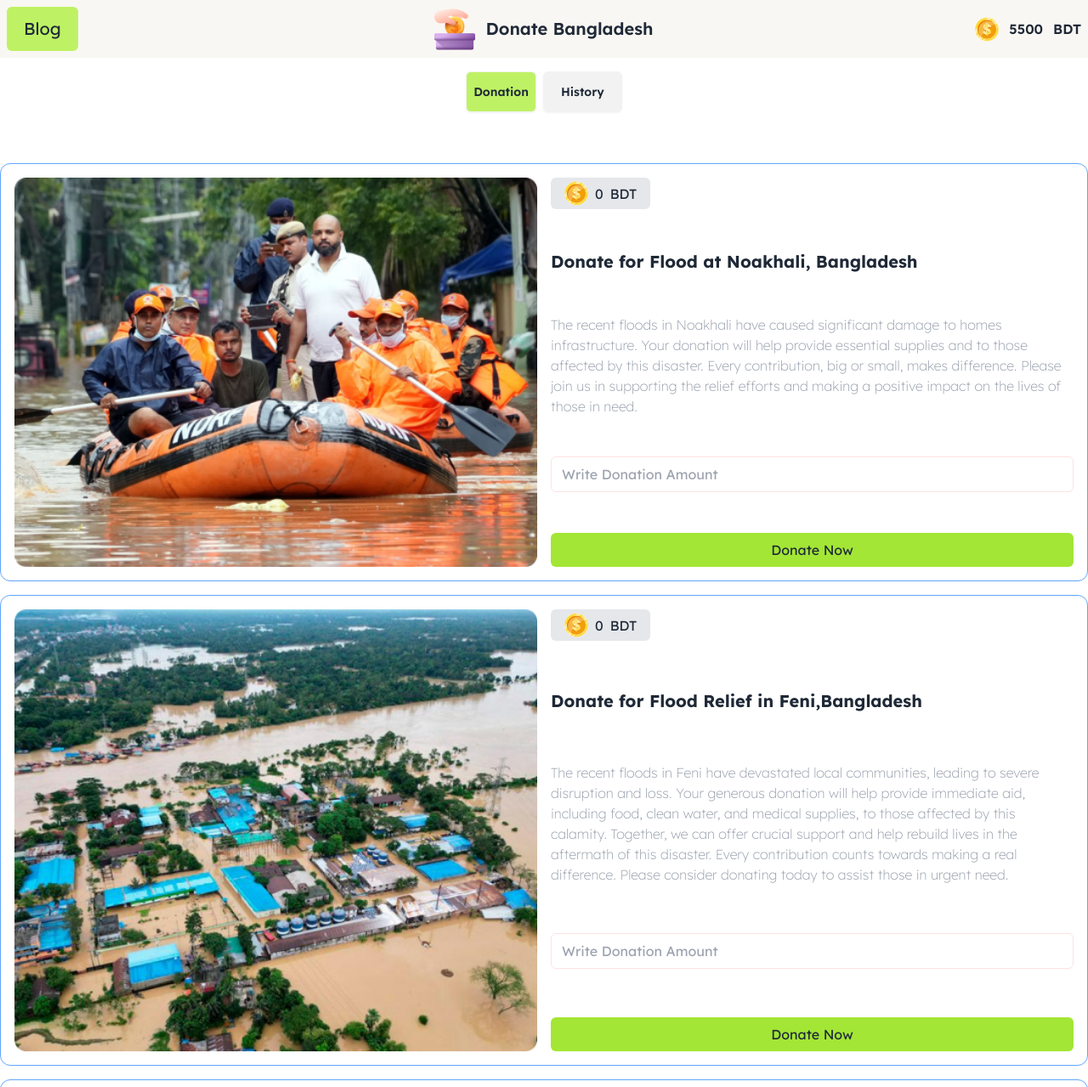
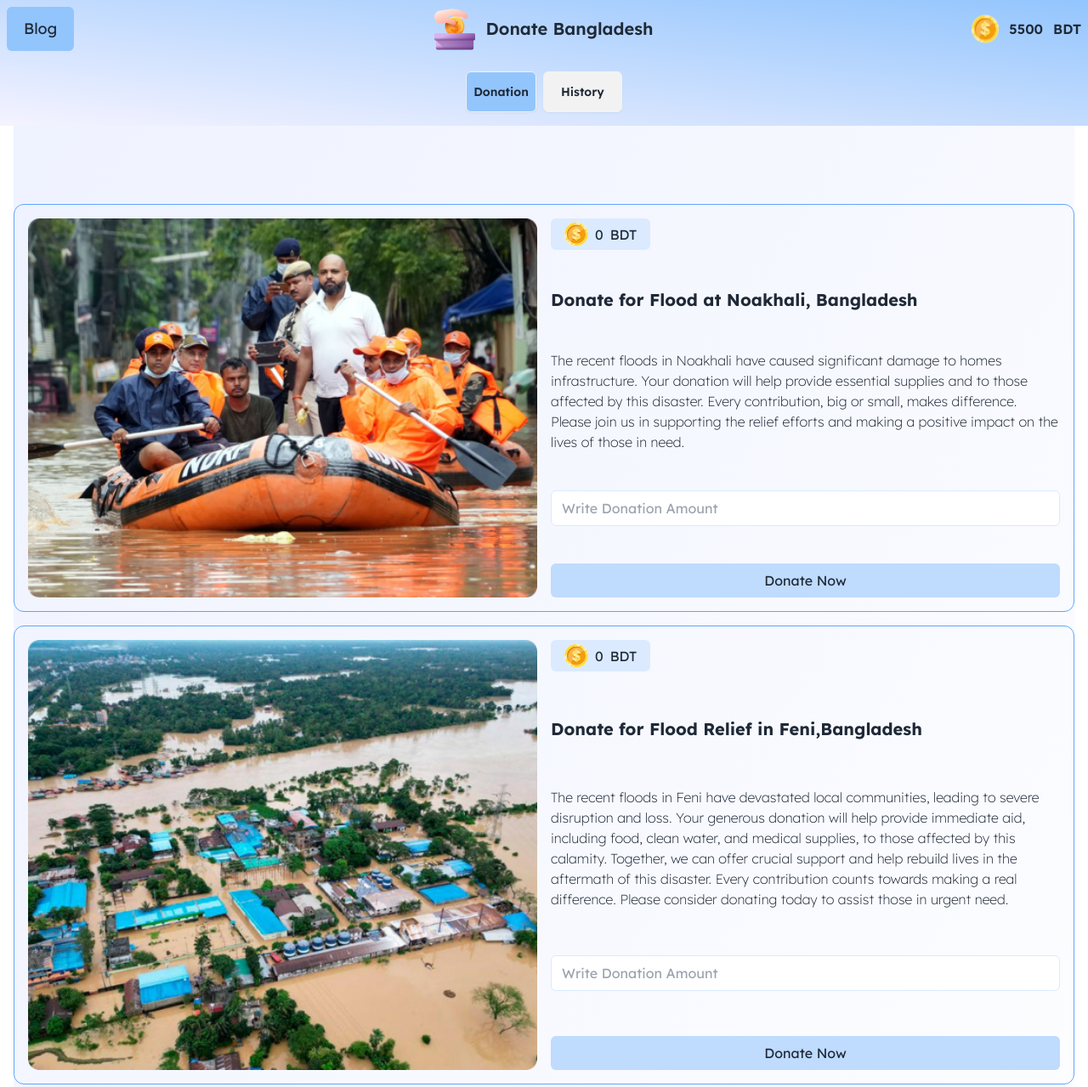
Before and after one commit to abuhayat02/project-work-5------, a plain HTML site: page index.html in a window 1280 px wide. Shown: the top 1279 px of the page at 85% size. Drawn offline with nearby package versions, Linux system fonts and the light colour scheme.

Commit message:
color combination

```diff
--- a/index.html
+++ b/index.html
@@ -36,48 +36,48 @@
 </head>
 
 <body class="lexend-font relative">
-    <header class="bg-whait-color  z-40 fixed justify-center items-center top-0 left-0 right-0 w-full">
-        <div class="bg-header-color">
+    <header class=" bg-gradient-to-tr from-violet-50  to-blue-300 z-40 fixed justify-center items-center top-0 left-0 right-0 w-full">
+        <div class="">
             <div class="navbar container m-auto ">
                 <div class="navbar-start">
 
-                    <a class=" text-xl  bg-lime-300  to-lime-100 px-5 py-3 rounded-md">Blog</a>
+                    <a class=" text-sm md:text-lg bg-blue-300 px-5 py-3 rounded-md">Blog</a>
                 </div>
                 <div class="navbar-center ">
                     <ul class=" px-1">
-                        <li class="flex flex-row items-center justify-center gap-3"> <img src="./assets/logo.png"
-                                alt=""> <a class="font-semibold text-xl">Donate Bangladesh</a></li>
+                        <li class="flex flex-row items-center justify-center gap-3"> <img class="w-6 md:w-12" src="./assets/logo.png"
+                                alt=""> <a class="font-semibold text-sm md:text-xl">Donate Bangladesh</a></li>
 
                     </ul>
                 </div>
                 <div class="navbar-end">
-                    <a class="font-semibold flex flex-row items-center justify-center gap-3"><img
-                            src="./assets/coin.png" alt=""><span id="main-balance">5500</span> BDT</a>
+                    <a class="font-semibold flex flex-row items-center justify-center gap-1 md:gap-2 lg:gap-3"><img
+                            src="./assets/coin.png" class="w-6 md:w-8" alt=""><span id="main-balance">5500</span> BDT</a>
                 </div>
             </div>
 
         </div>
         <div class="flex flex-row justify-center items-center my-4  gap-2">
-            <button id='my-donet' class="btn  bg-lime-300 px-2 py-3 rounded-md">Donation</button>
+            <button id='my-donet' class="btn  bg-blue-300 px-2 py-3 rounded-md">Donation</button>
             <button id='my-history' class="btn   px-5 py-3 rounded-md">History</button>
         </div>
 
     </header>
 
-    <main>
+    <main class="mx-10 md:mx-4 bg-gradient-to-br from-indigo-50 py-12">
         <div id="donet-contant">
             <!-- donet-noakhali -->
             <section
-                class="container m-auto z-20 flex flex-col md:flex-row mt-48 gap-4 border border-blue-400 rounded-xl p-4">
+                class="container m-auto z-20 flex flex-col md:flex-row mt-48 gap-4  border border-blue-400 rounded-xl p-4">
                 <img class="flex-1" src="./assets/noakhali.png" alt="">
-                <div class="flex flex-1 flex-col justify-between">
-                    <div class="flex flex-row bg-gray-200 w-fit justify-center items-center gap-2 px-4 py-1 rounded-md">
+                <div class="flex flex-1 flex-col justify-between gap-4 md:gap-0">
+                    <div class="flex flex-row bg-blue-100 w-fit justify-center items-center gap-2 px-4 py-1 rounded-md">
                         <img src="./assets/coin.png" alt="">
                         <span id="balance-noakhali">0</span>
                         <span>BDT</span>
                     </div>
                     <h2 class="text-xl font-bold">Donate for  <span id="location-1">Flood at Noakhali, Bangladesh</span></h2>
-                    <p class="text-gray-400 font-extralight	text-md">
+                    <p class=" font-extralight	text-md">
                         The recent floods in Noakhali have caused significant damage to homes infrastructure. Your
                         donation
                         will
@@ -88,9 +88,9 @@
                         the lives of those in need.
                     </p>
                     <input type="text" id="donet-noakhali"
-                        class="w-full border border-red-100 px-3 rounded-md outline-0 py-2"
+                        class="w-full border border-blue-100 px-3 rounded-md outline-0 py-2"
                         placeholder="Write Donation Amount">
-                    <button id="btn-donet-noakhali" class="text-center px-3 bg-lime-400 w-full rounded-md py-2">Donate
+                    <button id="btn-donet-noakhali" class="text-center px-3 bg-blue-200 w-full rounded-md py-2">Donate
                         Now</button>
                 </div>
             </section>
@@ -98,14 +98,14 @@
             <section
                 class="container m-auto z-20 flex flex-col md:flex-row mt-4 gap-4 border border-blue-400 rounded-xl p-4">
                 <img class="flex-1" src="./assets/feni.png" alt="">
-                <div class="flex flex-1 flex-col justify-between">
-                    <div class="flex flex-row bg-gray-200 w-fit justify-center items-center gap-2 px-4 py-1 rounded-md">
+                <div class="flex flex-1 flex-col justify-between  gap-4 md:gap-0">
+                    <div class="flex flex-row  bg-blue-100 w-fit justify-center items-center gap-2 px-4 py-1 rounded-md">
                         <img src="./assets/coin.png" alt="">
                         <span id="balance-feni">0</span>
                         <span>BDT</span>
                     </div>
                     <h2 class="text-xl font-bold">Donate for  <span id="location-2">Flood Relief in Feni,Bangladesh</span></h2>
-                    <p class="text-gray-400 font-extralight	text-md">
+                    <p class=" font-extralight	text-md">
                         The recent floods in Feni have devastated local communities, leading to severe disruption and
                         loss.
                         Your
@@ -119,9 +119,9 @@
                         donating today to assist those in urgent need.
                     </p>
                     <input type="text" id="donet-feni"
-                        class="w-full border border-red-100 px-3 rounded-md outline-0 py-2"
+                        class="w-full border border-blue-100 px-3 rounded-md outline-0 py-2"
                         placeholder="Write Donation Amount">
-                    <button id="btn-donet-feni" class="text-center px-3 bg-lime-400 w-full rounded-md py-2">Donate
+                    <button id="btn-donet-feni" class="text-center px-3 bg-blue-200 w-full rounded-md py-2">Donate
                         Now</button>
                 </div>
             </section>
@@ -129,14 +129,14 @@
             <section
                 class="container m-auto z-20 flex flex-col md:flex-row mt-4 gap-4 border border-blue-400 rounded-xl p-4">
                 <img class="flex-1" src="./assets/quota-protest.png" alt="">
-                <div class="flex flex-1 flex-col justify-between">
+                <div class="flex flex-1 flex-col justify-between  gap-4 md:gap-0">
                     <div class="flex flex-row bg-gray-200 w-fit justify-center items-center gap-2 px-4 py-1 rounded-md">
                         <img src="./assets/coin.png" alt="">
                         <span id="balance-quota">0</span>
                         <span>BDT</span>
                     </div>
                     <h2 class="text-xl font-bold">Aid for  <span id="location-3">Injured in the Quota Movement</span></h2>
-                    <p class="text-gray-400 font-extralight	text-md">
+                    <p class=" font-extralight	text-md">
                         The recent floods in Feni have devastated local communities, leading to severe disruption and
                         loss.
                         Your
@@ -150,9 +150,9 @@
                         donating today to assist those in urgent need.
                     </p>
                     <input type="text" id="donet-quota"
-                        class="w-full border border-red-100 px-3 rounded-md outline-0 py-2"
+                        class="w-full border border-blue-100 px-3 rounded-md outline-0 py-2"
                         placeholder="Write Donation Amount">
-                    <button id="btn-donet-quota" class="text-center px-3 bg-lime-400 w-full rounded-md py-2">Donate
+                    <button id="btn-donet-quota" class="text-center px-3 bg-blue-200 w-full rounded-md py-2">Donate
                         Now</button>
                 </div>
             </section>
--- a/js/logic.js
+++ b/js/logic.js
@@ -4,17 +4,17 @@ let transcriptionHistory = getId('history-transection');
 let dontContent = getId("donet-contant")
 
 donet.addEventListener('click', function(event){
-    classAdd(donet , 'bg-lime-300')
+    classAdd(donet , 'bg-blue-300')
     classAdd(transcriptionHistory,'hidden')
-    classRemove(history , 'bg-lime-300')
+    classRemove(history , 'bg-blue-300')
     classRemove(dontContent , 'hidden')
 
 
 })
 
 history.addEventListener('click' , function(){
-    classRemove(donet , 'bg-lime-300')
-    classAdd(history , 'bg-lime-300');
+    classRemove(donet , 'bg-blue-300')
+    classAdd(history , 'bg-blue-300');
     classRemove(transcriptionHistory , 'hidden')
     classAdd(dontContent,'hidden')
 
```
